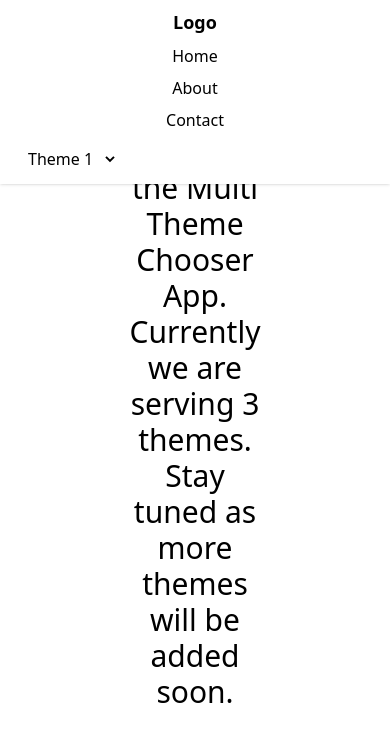
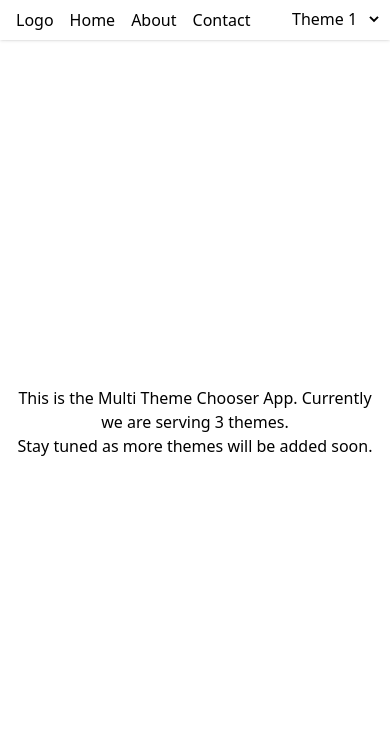
Before and after one commit to gautamvaibhav56-sketch/multi-theme-switcher-app, a React (Vite) app: page /about in a window 390 px wide. Shown: the top 742 px of the page. Built offline with nearby package versions, Linux system fonts and the light colour scheme.

Commit message:
Responsiveness added for very small screens

```diff
--- a/src/components/Dropdown.tsx
+++ b/src/components/Dropdown.tsx
@@ -27,7 +27,7 @@ const Dropdown: React.FC = () => {
     <select
       value={selected}
       onChange={handleChange}
-      className="rounded animate-bounce cursor-pointer hover:animate-none px-2 py-1 lg:mr-16 sm:mr-1 hover:opacity-60 transition-all duration-500"
+      className="rounded animate-bounce cursor-pointer hover:animate-none px-2 py-1 lg:mr-16 xs:mr-10 hover:opacity-60 transition-all duration-500"
     >
       {themeConfig.map((ele: ThemeConfigItem) => (
         <option className="text-black" key={ele.id} value={ele.name}>
--- a/src/components/Header.tsx
+++ b/src/components/Header.tsx
@@ -34,31 +34,28 @@ const Header: React.FC = () => {
   return (
     // Fixed header with full width, padding, and theme-based styling
     <div
-      className={`fixed w-full px-4 py-2 z-50 ${getHeaderClasses()}`}
+      className={`fixed w-full flex justify-between items-center px-2 z-50 ${getHeaderClasses()}`}
       role="banner"
     >
-      <div className="flex flex-col sm:flex-row sm:justify-between sm:items-center">
-        {/* Navigation Section */}
-        <ul className="flex flex-col sm:flex-row items-center space-y-2 sm:space-y-0 sm:space-x-6">
-          <li className="lg:mx-16 text-lg font-bold cursor-pointer hover:opacity-80  hover:scale-125 transition duration-500">
+      <ul className="flex sm:space-x-4 sm:px-4">
+        <li className="transition-transform duration-500 sm:p-4 p-2 cursor-pointer hover:scale-125 hover:opacity-60 sm:mx-6">
           <NavLink to="/">Logo</NavLink>
         </li>
-          <li className="cursor-pointer hover:opacity-80 hover:scale-125 transition duration-500">
+
+        {/* navigation links */}
+        <li className="transition-transform duration-500 sm:p-4 p-2 cursor-pointer hover:scale-125 hover:opacity-60">
           <NavLink to="/">Home</NavLink>
         </li>
-          <li className="cursor-pointer hover:opacity-80 hover:scale-125 transition duration-500">
+        <li className="transition-transform duration-500 sm:p-4 p-2  cursor-pointer hover:scale-125 hover:opacity-60">
           <NavLink to="/about">About</NavLink>
         </li>
-          <li className="cursor-pointer hover:opacity-80 hover:scale-125 transition duration-500">
+        <li className="transition-transform duration-500 sm:p-4 p-2 cursor-pointer hover:scale-125 hover:opacity-60">
           <NavLink to="/contact">Contact</NavLink>
         </li>
       </ul>
 
-        {/* Dropdown aligned below nav on mobile */}
-        <div className="mt-3 sm:mt-0 sm:ml-auto">
+      {/* Theme selection dropdown */}
       <Dropdown />
-        </div>
-      </div>
     </div>
   );
 };
--- a/src/pages/About.tsx
+++ b/src/pages/About.tsx
@@ -33,7 +33,7 @@ const About: React.FC = () => {
   return (
     // Apply dynamic theme classes and center the content
     <div className={`${getThemeClasses()} flex items-center justify-center`}>
-      <div className="text-3xl text-center m-32">
+      <div className="sm:text-3xl text-center sm:m-32 m-4">
         <p>
           This is the Multi Theme Chooser App. Currently we are serving 3
           themes.
--- a/src/pages/ThemeThree.tsx
+++ b/src/pages/ThemeThree.tsx
@@ -48,18 +48,18 @@ const ThemeThree: React.FC = () => {
   return (
     <div className="min-h-screen bg-gradient-to-r from-blue-500 via-red-500 via-yellow-300 to-green-500 text-black py-24 px-8 font-['Pacifico']">
       {/* Heading */}
-      <h1 className="text-4xl font-bold mb-4 text-center text-white drop-shadow">
+      <h1 className="sm:text-4xl font-bold mb-4 text-center text-white drop-shadow">
         Welcome To Awesome & Colorful Theme
       </h1>
 
       {/* Subheading */}
-      <p className="text-center text-white/90 mb-8 font-medium">
+      <p className="text-center text-white mb-8 font-medium">
         A fun, colorful card layout. Products are fetched and shown here.
       </p>
 
       {/* Loading State */}
       {data.length === 0 ? (
-        <div className="text-center text-5xl animate-bounce text-white sm:text-3xl">
+        <div className="text-center sm:text-5xl animate-bounce text-white text-3xl">
           Hold On! Products are Loading 😃
         </div>
       ) : (
```
Lines whose indentation alone changed are shown as unchanged.
